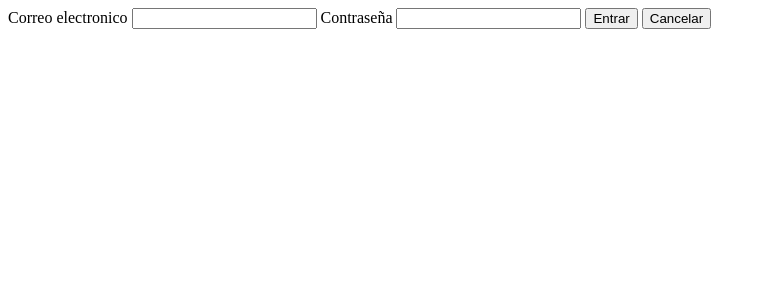
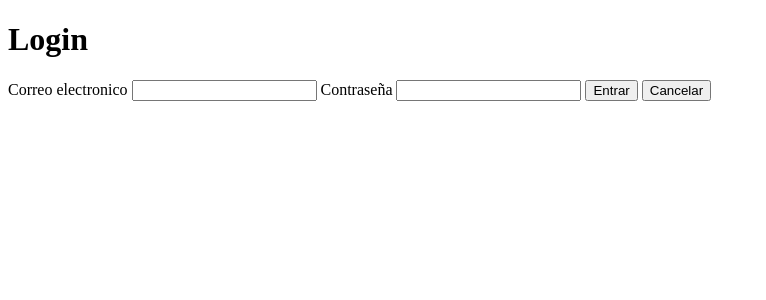
Before and after one commit to ChavaTI/Prensa-Michoacana, a PHP site: page / in a window 1280 px wide. Shown: the top 300 px of the page, without its empty margins (0-766 px from the left). Run offline with PHP 8.4, Linux system fonts and the light colour scheme.

Commit message:
Se agrego las etiquetas faltantes

```diff
--- a/src/index.php
+++ b/src/index.php
@@ -7,6 +7,10 @@
     <title>Index</title>
 </head>
 <body>
+    <main>
+        <header>
+            <h1>Login</h1>
+        </header>
         <article>
             <form action="post">
                 <label for="email">Correo electronico</label>
@@ -17,5 +21,9 @@
                 <input type="reset" value="Cancelar">
             </form>
         </article>
+        <footer>
+
+        </footer>
+    </main>
 </body>
 </html>
```
Lines whose indentation alone changed are shown as unchanged.
